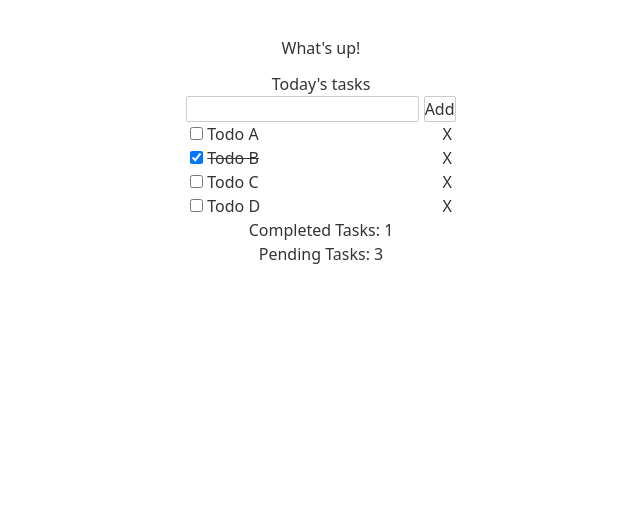
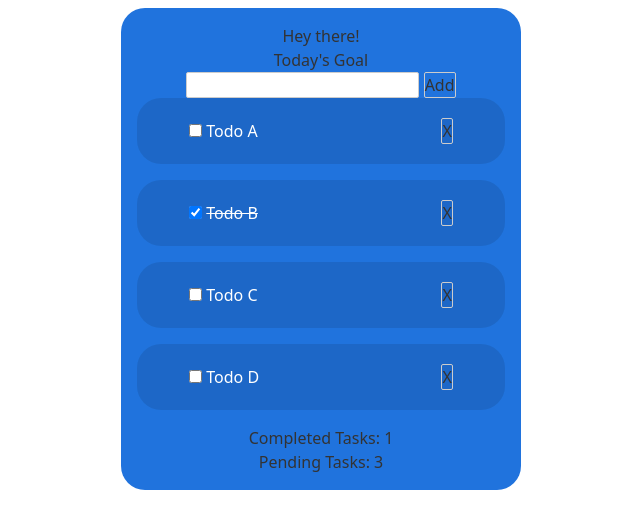
Before and after one commit to ejirocodes/Svelte-Tailwind-Todo, a Svelte app: page / in a window 1280 px wide. Shown: the top 528 px of the page, without its empty margins (319-959 px from the left). Built offline with nearby package versions, Linux system fonts and the light colour scheme.

Commit message:
style todo item card

```diff
--- a/src/Todo.svelte
+++ b/src/Todo.svelte
@@ -31,6 +31,7 @@
     // todos = todos;
 
     // Using a more idiomatic solution
+
     todos = [
       ...todos,
       {
@@ -64,15 +65,15 @@
   };
 </script>
 
-<main>
-  <h1 class="p-3 hover:text-red-900">What's up!</h1>
-  <p>Today's tasks</p>
+<section class="rounded-3xl ">
+  <h1 class="">Hey there!</h1>
+  <p>Today's Goal</p>
   <input type="text" bind:value={todoItem} />
   <button on:click={addTodo}>Add</button>
 
   <ul>
     {#each todos as todo}
-      <li class="todo-item-wrapper">
+      <li class="rounded-3xl bg-black bg-opacity-10	p-5 mb-4">
         <input
           type="checkbox"
           bind:checked={todo.done}
@@ -80,14 +81,14 @@
         />
         <input
           class:completed={todo.done}
-          class="border-0"
+          class="border-0 bg-transparent text-white"
           bind:value={todo.title}
           on:change={updateTodo(todo)}
         />
-        <span on:click={deleteTodo(todo)}>X</span>
+        <button on:click={deleteTodo(todo)}>X</button>
       </li>
     {:else}
-      <p>No item in to-do!</p>
+      <p>No goals for today!</p>
     {/each}
   </ul>
   <p>
@@ -100,23 +101,22 @@
       return todo.done === false;
     }).length}
   </p>
-</main>
+</section>
 
 <style>
-  main {
+  .completed {
+    text-decoration: line-through;
+  }
+  section {
     text-align: center;
     padding: 1em;
     max-width: 240px;
     margin: 0 auto;
+    background-color: #2073dd;
   }
   @media (min-width: 640px) {
-    main {
-      max-width: none;
+    section {
+      max-width: 400px;
     }
   }
-  .completed {
-    text-decoration: line-through;
-  }
-  .todo-item {
-  }
 </style>
```
